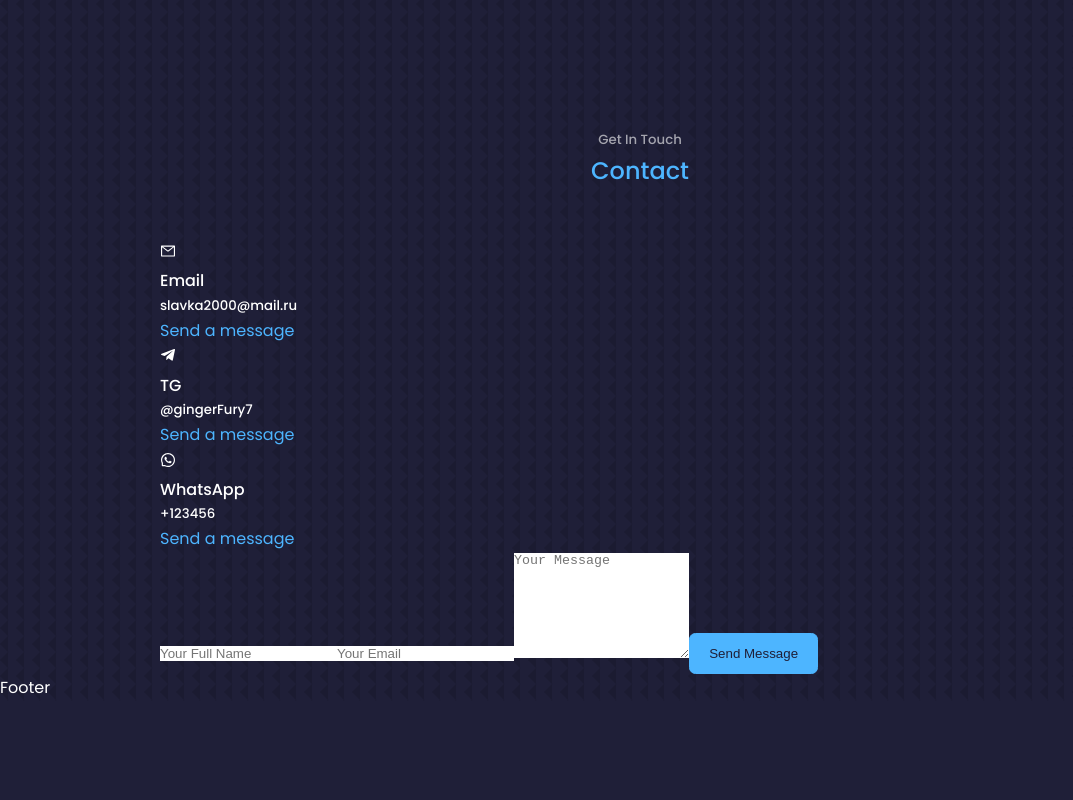
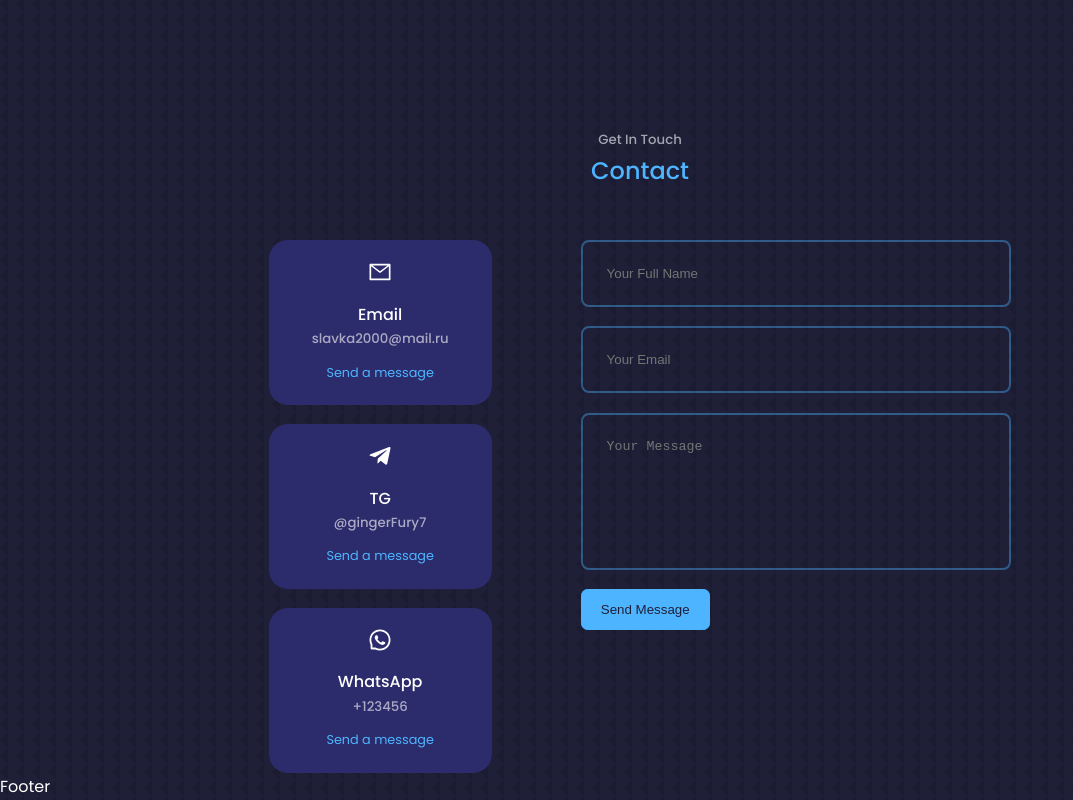
Before and after one commit to gingerFury7/React-portfolio-website, a React (Create React App) app: page / in a window 1280 px wide. Shown: the part 4804-5604 px from the top of the page, without its empty margins (0-1073 px from the left). Before the commit the page ends 5505 px from the top, so only its background shows below. Built offline with nearby package versions, Linux system fonts and the light colour scheme; the HTML template or start-up script is replaced by a standard one.

Commit message:
contact styles

```diff
--- a/src/components/Contact.jsx
+++ b/src/components/Contact.jsx
@@ -11,7 +11,7 @@
       <ContactContainer className="container">
         <ContactOptions>
           <ContactOptionsItem>
-            <AiOutlineMail />
+            <AiOutlineMail className="contact__option-icon" />
             <h4>Email</h4>
             <h5>slavka2000@mail.ru</h5>
             <a href="mailto:slavka2000@mail.ru" target="_blank">
@@ -19,7 +19,7 @@
             </a>
           </ContactOptionsItem>
           <ContactOptionsItem>
-            <FaTelegramPlane />
+            <FaTelegramPlane className="contact__option-icon" />
             <h4>TG</h4>
             <h5>@gingerFury7</h5>
             <a href="https://t.me/gingerfury7" target="_blank">
@@ -27,7 +27,7 @@
             </a>
           </ContactOptionsItem>
           <ContactOptionsItem>
-            <AiOutlineWhatsApp />
+            <AiOutlineWhatsApp className="contact__option-icon" />
             <h4>WhatsApp</h4>
             <h5>+123456</h5>
             <a href="https://api.whatsapp.com/send?phone=+123456">
@@ -36,19 +36,24 @@
           </ContactOptionsItem>
         </ContactOptions>
         <ContactForm>
-          <input
+          <ContactFormInput
             name="name"
             type="text"
             placeholder="Your Full Name"
             required
           />
-          <input type="email" name="email" placeholder="Your Email" required />
-          <textarea
+          <ContactFormInput
+            type="email"
+            name="email"
+            placeholder="Your Email"
+            required
+          />
+          <ContactFromTxtArea
             name="message"
             rows="7"
             placeholder="Your Message"
             required
-          ></textarea>
+          ></ContactFromTxtArea>
           <button type="submit" className="btn btn-primary">
             Send Message
           </button>
@@ -60,10 +65,65 @@
 
 export default Contact;
 
-const ContactContainer = styled.div``;
+const ContactContainer = styled.div`
+  width: 58%;
+  display: grid;
+  grid-template-columns: 30% 58%;
+  gap: 12%;
+`;
 
-const ContactOptions = styled.div``;
+const ContactOptions = styled.div`
+  display: flex;
+  flex-direction: column;
+  gap: 1.2rem;
+`;
 
-const ContactOptionsItem = styled.article``;
+const ContactOptionsItem = styled.article`
+  background: var(--color-bg-variant);
+  padding: 1.2rem;
+  border-radius: 1.2rem;
+  text-align: center;
+  border: 1px solid transparent;
+  transition: var(--transition);
 
-const ContactForm = styled.form``;
+  &:hover {
+    background: transparent;
+    border-color: var(--color-primary-variant);
+  }
+
+  & a {
+    margin-top: 0.7rem;
+    display: inline-block;
+    font-size: 0.8rem;
+  }
+
+  & h5 {
+    color: var(--color-light);
+  }
+`;
+
+const ContactForm = styled.form`
+  display: flex;
+  flex-direction: column;
+  gap: 1.2rem;
+`;
+
+const ContactFormInput = styled.input`
+  width: 100%;
+  padding: 1.5rem;
+  border-radius: 0.5rem;
+  background: transparent;
+  border: 2px solid var(--color-primary-variant);
+  resize: none;
+  color: var(--color-white);
+`;
+
+const ContactFromTxtArea = styled.textarea`
+  width: 100%;
+  padding: 1.5rem;
+  border-radius: 0.5rem;
+  background: transparent;
+  border: 2px solid var(--color-primary-variant);
+  resize: none;
+  color: var(--color-white);
+`;
--- a/src/components/Portfolio.jsx
+++ b/src/components/Portfolio.jsx
@@ -100,7 +100,7 @@
   transition: var(--transition);
 
   &:hover {
-    border-color: var(--color-pranary-variant);
+    border-color: var(--color-primary-variant);
     background: transparent;
   }
 
--- a/src/index.css
+++ b/src/index.css
@@ -136,6 +136,10 @@
     margin-top:   2px;
 }
 
+.contact__option-icon{
+    font-size: 1.5rem;
+    margin-bottom: 0.5rem;
+}
 
 @media screen and (max-width: 1024px) {
     .container {
```
